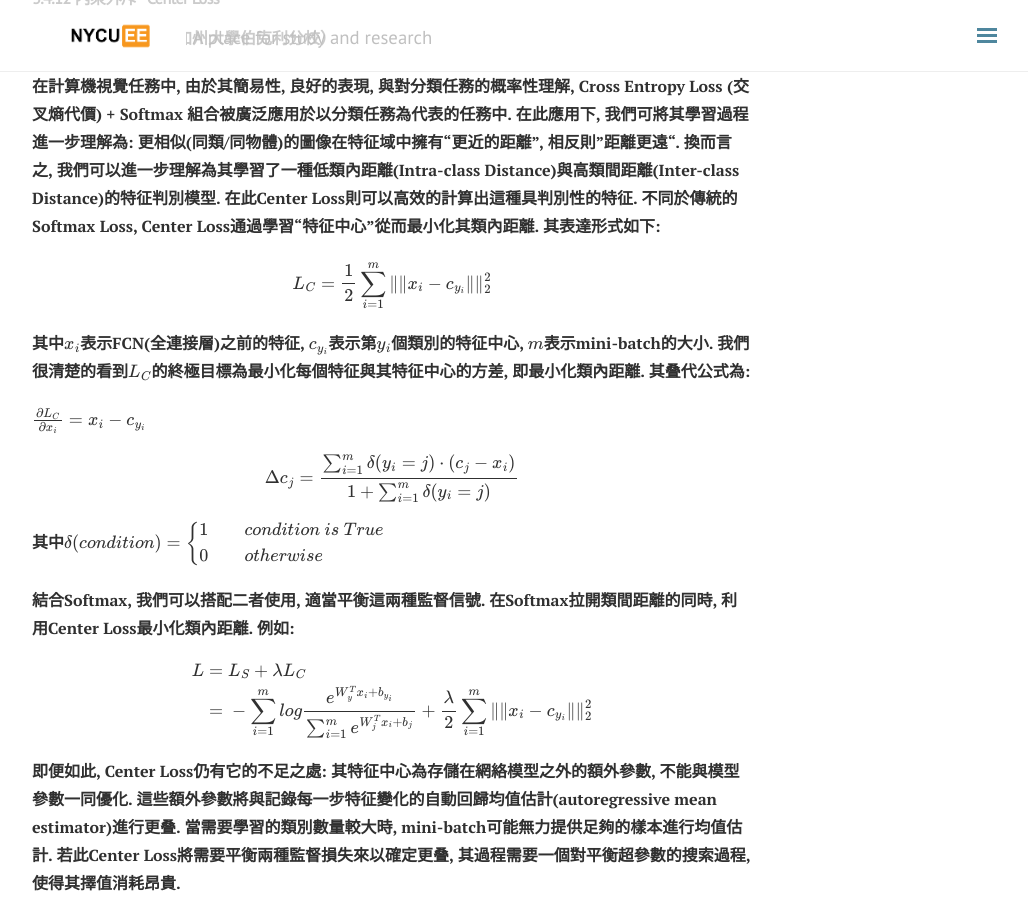
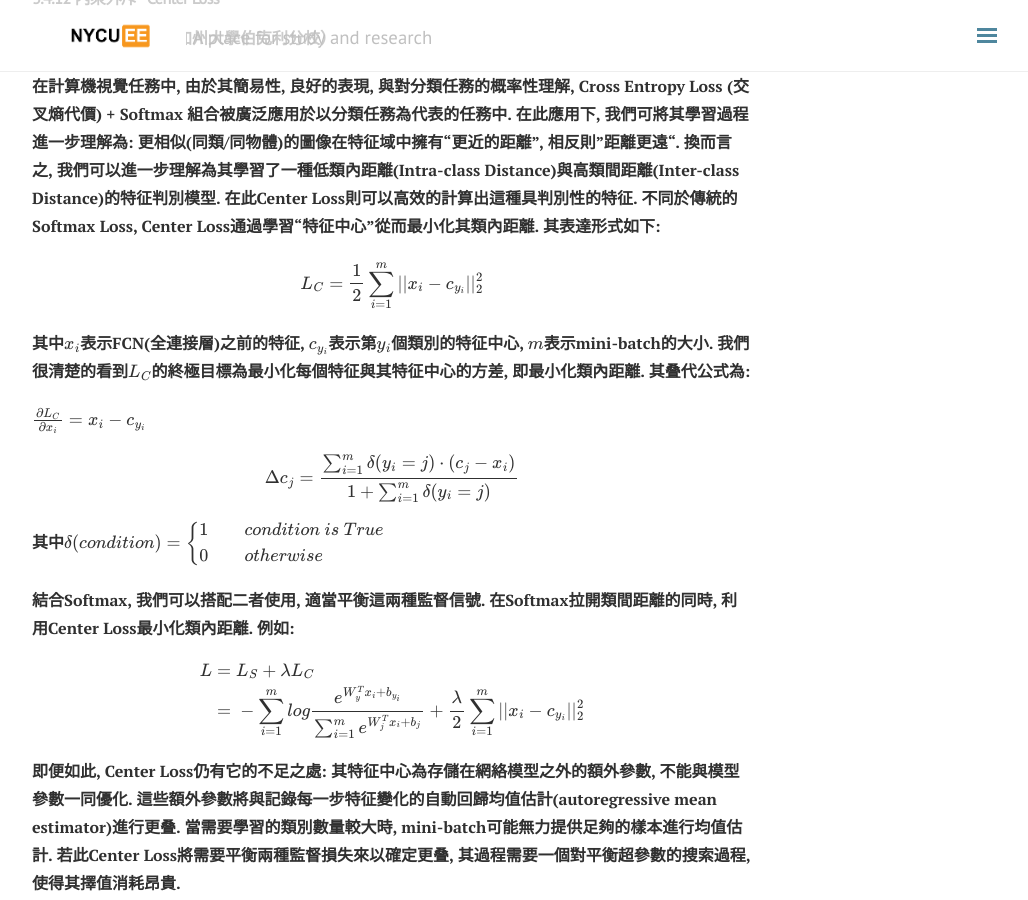
Before and after one commit to nycu-ee/nycu-ee.github.io, a Jekyll site: the page built from _posts/2021-02-04-deep-learning-03.md, in a window 1280 px wide and 900 px high, scrolled down 31100 px. Shown: the whole window, without its empty margins (248-1276 px from the left). Built offline with Jekyll 4.4.1, drawn with Linux system fonts in a browser that asks for light colours; nearby versions of some CDN libraries; formulas are drawn with MathJax 3; comment, search, counter and statistics services are not loaded.

```diff
--- a/_posts/2021-02-04-deep-learning-03.md
+++ b/_posts/2021-02-04-deep-learning-03.md
@@ -658,7 +658,7 @@ $s^{,}(x)=s(x)*(1-s(x))\in (0,\frac{1}{4}]$
 
 在計算機視覺任務中, 由於其簡易性, 良好的表現, 與對分類任務的概率性理解, Cross Entropy Loss (交叉熵代價) + Softmax 組合被廣泛應用於以分類任務為代表的任務中. 在此應用下, 我們可將其學習過程進一步理解為: 更相似(同類/同物體)的圖像在特征域中擁有“更近的距離”, 相反則”距離更遠“. 換而言之, 我們可以進一步理解為其學習了一種低類內距離(Intra-class Distance)與高類間距離(Inter-class Distance)的特征判別模型. 在此Center Loss則可以高效的計算出這種具判別性的特征. 不同於傳統的Softmax Loss, Center Loss通過學習“特征中心”從而最小化其類內距離. 其表達形式如下:
 
-$$L_{C} = \frac{1}{2}\sum^{m}_{i=1}\|\|x_{i}-c_{y_{i}}\|\|^{2}_{2}$$
+$$L_{C} = \frac{1}{2}\sum^{m}_{i=1}||x_{i}-c_{y_{i}}||^{2}_{2}$$
 
 其中$x_{i}$表示FCN(全連接層)之前的特征, $c_{y_{i}}$表示第$y_{i} $個類別的特征中心, $m$表示mini-batch的大小. 我們很清楚的看到$L_{C}$的終極目標為最小化每個特征與其特征中心的方差, 即最小化類內距離. 其叠代公式為:
 
@@ -673,7 +673,7 @@ $$\Delta{c_{j}} = \frac{\sum^{m}_{i=1}\delta(y_{i}=j)\cdot(c_{j}-x_{i})}{1+\sum^
 
 結合Softmax, 我們可以搭配二者使用, 適當平衡這兩種監督信號. 在Softmax拉開類間距離的同時, 利用Center Loss最小化類內距離. 例如:
 
-$$\begin{eqnarray}L & = & L_{S} + \lambda L_{C} \\ &=& -\sum^{m}_{i=1}log\frac{e^{W_{y}^{T}x_{i}+b_{y_{i}}}}{\sum^{m}_{i=1}e^{W^{T}_{j}x_{i}+b_{j}}} + \frac{\lambda}{2}\sum^{m}_{i=1}\|\|x_{i}-c_{y_{i}}\|\|^{2}_{2}\\ \end{eqnarray}$$
+$$\begin{eqnarray}L & = & L_{S} + \lambda L_{C} \\ &=& -\sum^{m}_{i=1}log\frac{e^{W_{y}^{T}x_{i}+b_{y_{i}}}}{\sum^{m}_{i=1}e^{W^{T}_{j}x_{i}+b_{j}}} + \frac{\lambda}{2}\sum^{m}_{i=1}||x_{i}-c_{y_{i}}||^{2}_{2}\\ \end{eqnarray}$$
 
 即便如此, Center Loss仍有它的不足之處: 其特征中心為存儲在網絡模型之外的額外參數, 不能與模型參數一同優化. 這些額外參數將與記錄每一步特征變化的自動回歸均值估計(autoregressive mean estimator)進行更叠. 當需要學習的類別數量較大時, mini-batch可能無力提供足夠的樣本進行均值估計. 若此Center Loss將需要平衡兩種監督損失來以確定更叠, 其過程需要一個對平衡超參數的搜索過程, 使得其擇值消耗昂貴.
 
```
